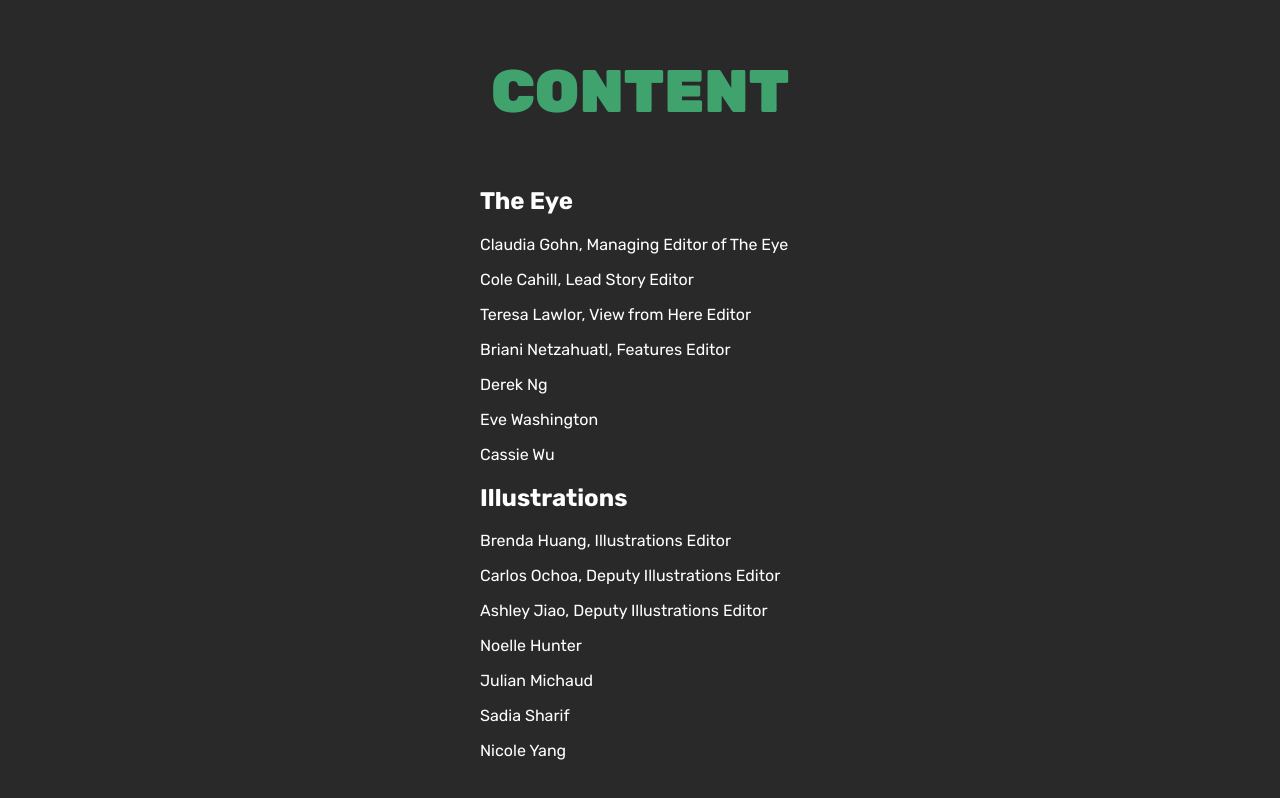
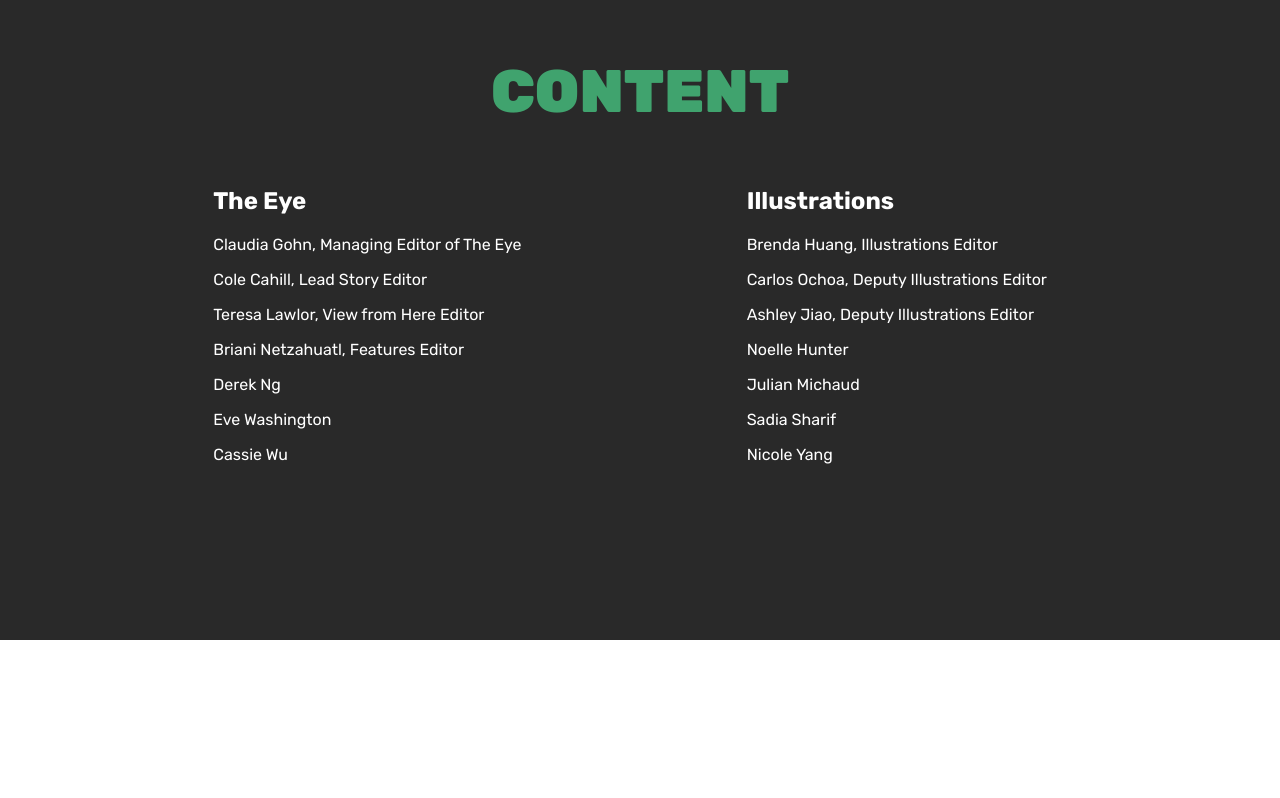
Before and after one commit to spectatorpublishing/pride-edition, a React (Create React App) app: page / in a window 1280 px wide. Shown: the part 3785-4583 px from the top of the page. After the commit the page ends 4425 px from the top, so only its background shows below. Built offline with nearby package versions, Linux system fonts and the light colour scheme; a web font is replaced by a local one.

Commit message:
:books: fixed credits again

```diff
--- a/src/containers/Credits.jsx
+++ b/src/containers/Credits.jsx
@@ -82,6 +82,8 @@ const CreditsPage = () => {
                             <p>Eve Washington</p>
                             <p>Cassie Wu</p>
                         </div>
+                    </SubDiv>
+                    <SubDiv>
                         <div>
                             <h2>Illustrations</h2>
                             <p>Brenda Huang, Illustrations Editor</p>
```
